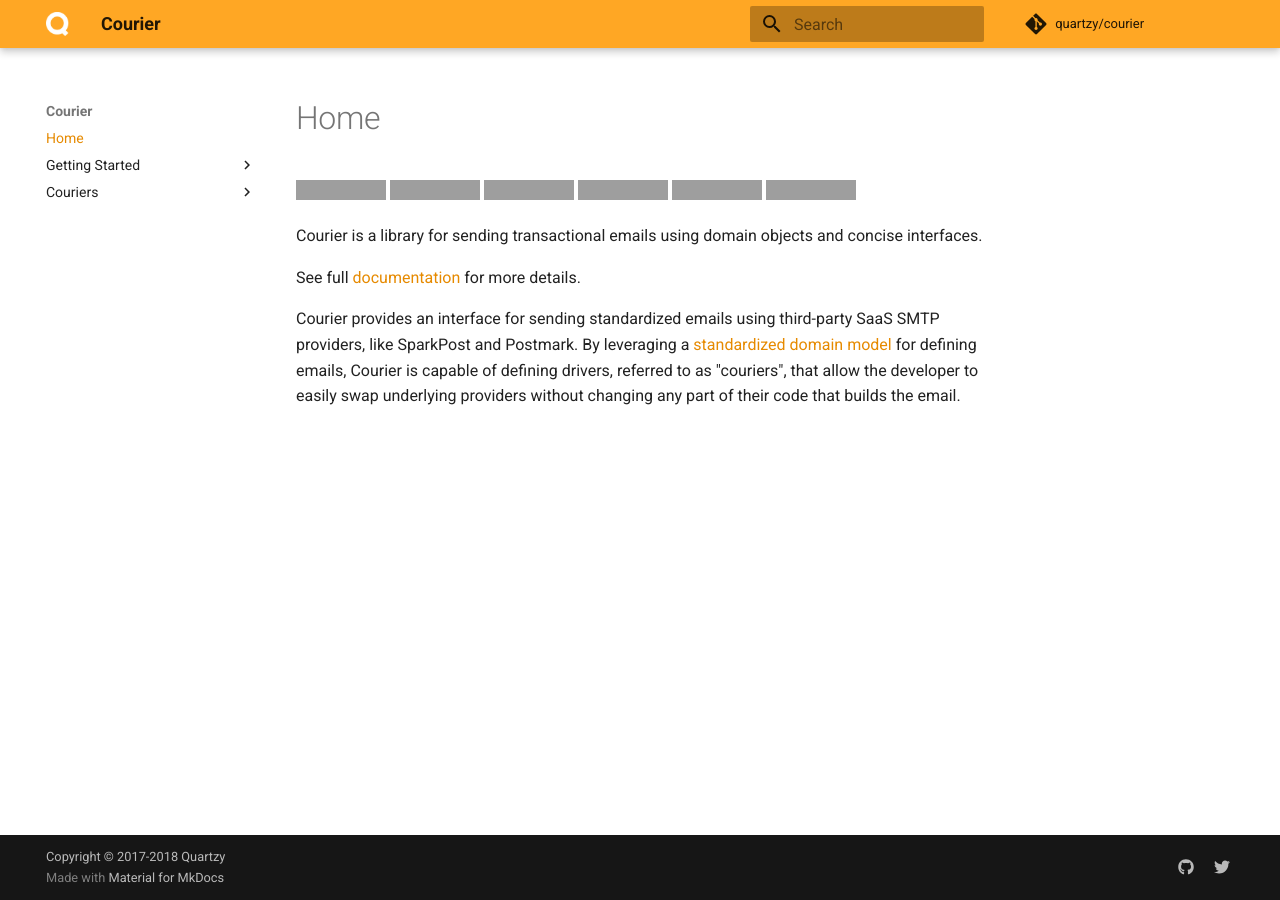
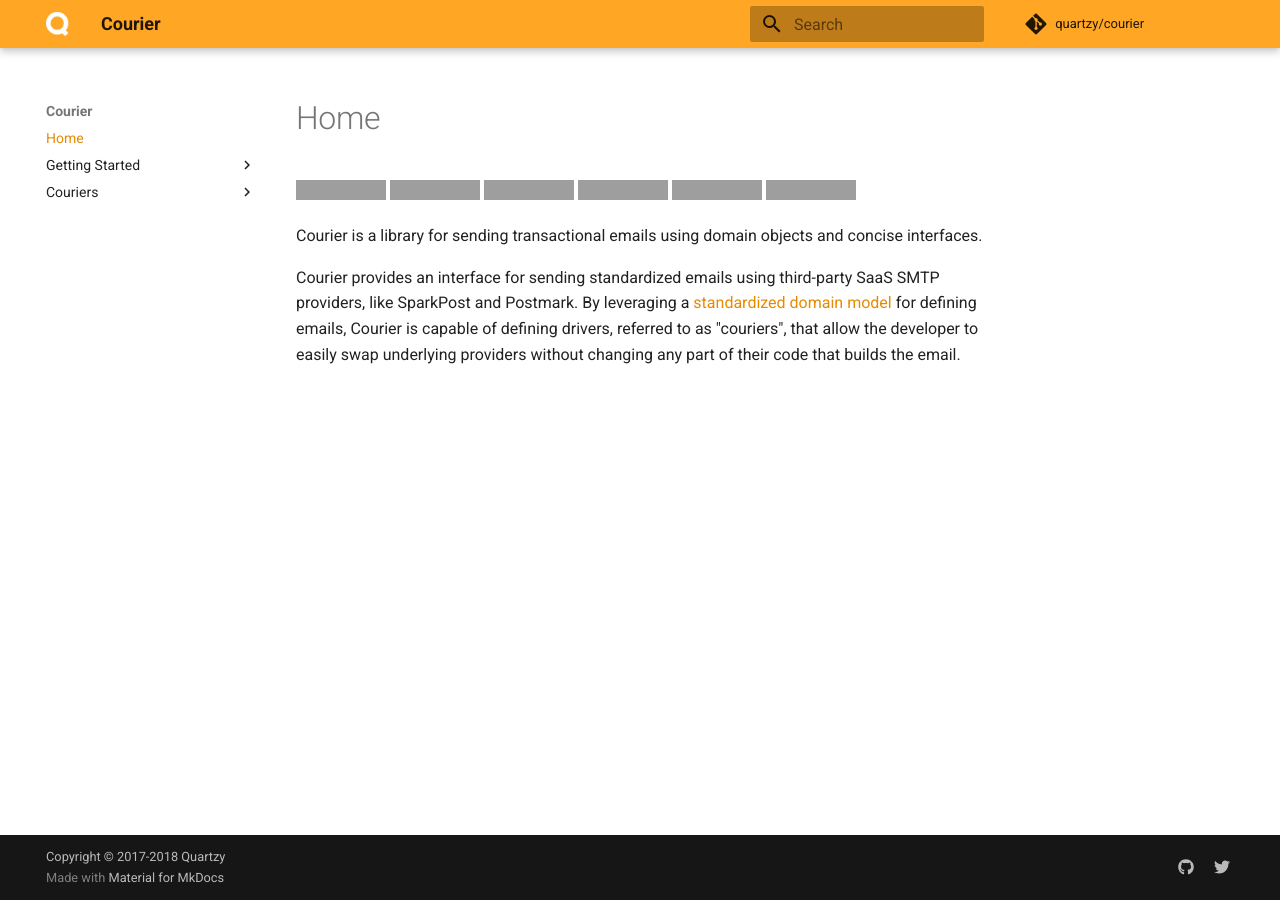
Before and after one commit to quartzy/courier, an MkDocs documentation site: the page built from docs/index.md, in a window 1280 px wide, cut to the strip 0-900 px from the top of the page. Built offline with MkDocs 1.6.1 and Material for MkDocs 9.7.7, drawn with Linux system fonts in a browser that asks for light colours; comment, search, counter and statistics services are not loaded; old or Windows-style settings are respelled for this version of MkDocs; grey boxes are pictures that could not be loaded.

```diff
--- a/docs/index.md
+++ b/docs/index.md
@@ -7,8 +7,6 @@
 
 Courier is a library for sending transactional emails using domain objects and concise
 interfaces.
-
-See full [documentation](https://quartzy.github.io/courier) for more details.
 
 Courier provides an interface for sending standardized emails using third-party
 SaaS SMTP providers, like SparkPost and Postmark. By leveraging a [standardized domain
```
Also changed, not shown: README.md (+2 -0 lines).
